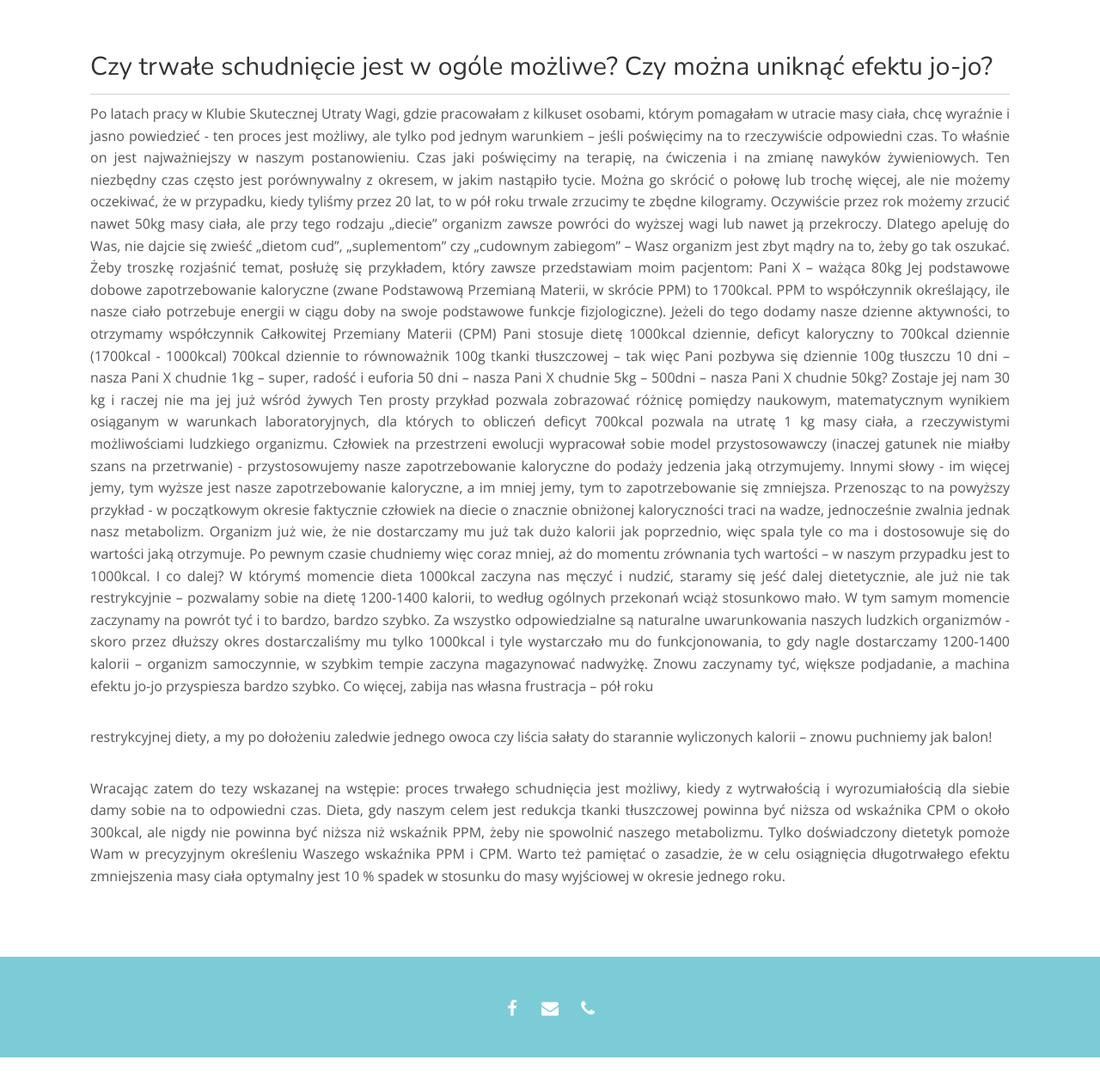
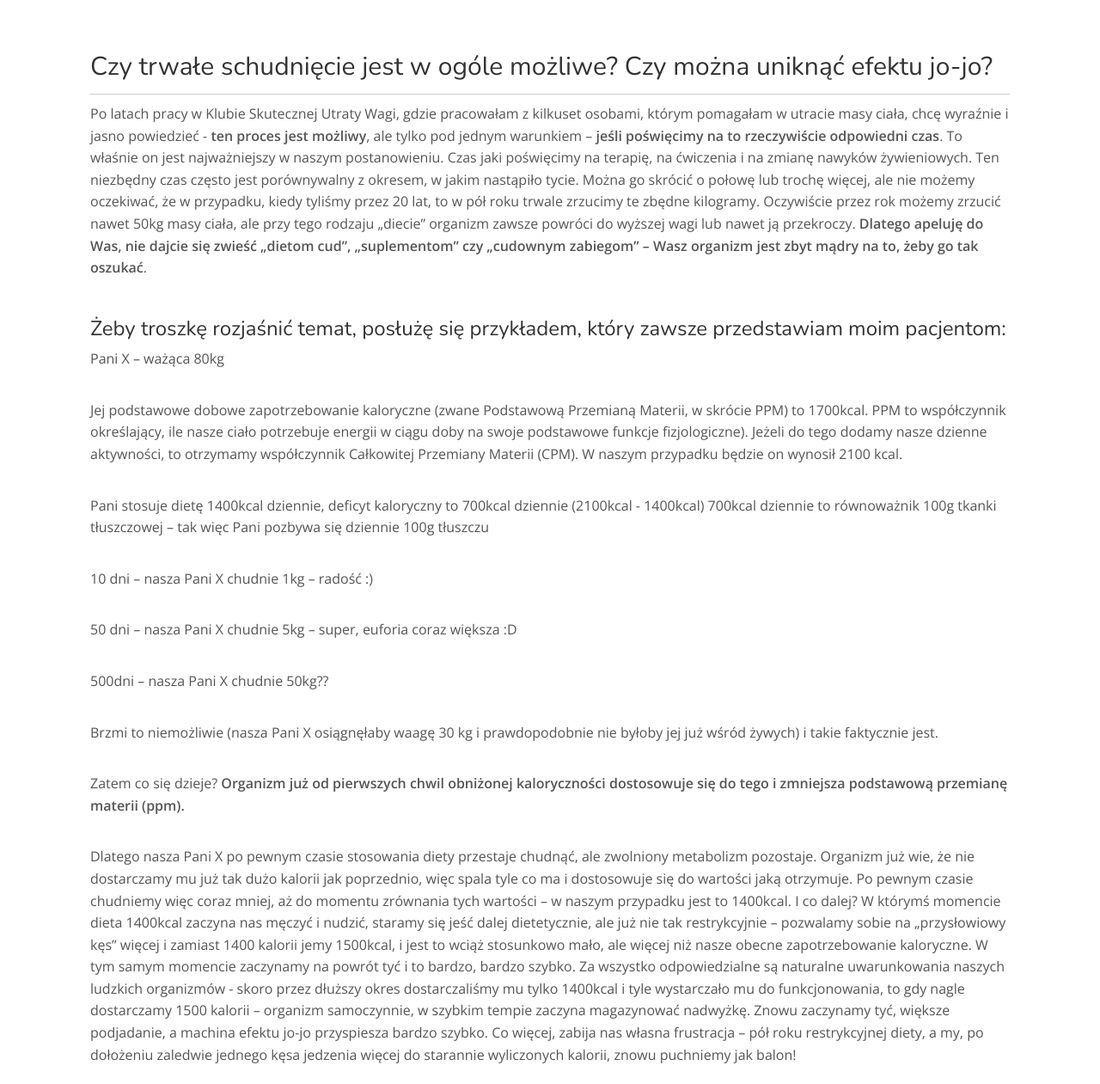
Before and after one commit to dagmarap/dagmarap.github.io, a Jekyll site: the page built from efekt-jo-jo.md, in a window 1280 px wide and 1400 px high, scrolled down 494 px. Shown: the part 139-1400 px from the top of the window at 86% size. Built offline with Jekyll 4.4.1, drawn with Linux system fonts in a browser that asks for light colours; nearby versions of some CDN libraries; our own code applies the rules of GitHub Pages for plain Markdown files; before the commit the page ends 1863 px from its top, so only the background shows below that; some of the changed text lies outside the part shown.

Commit message:
change articles content

```diff
--- a/_data/testimonials.yml
+++ b/_data/testimonials.yml
@@ -9,3 +9,23 @@
 - name: Daria J.
   description: Wspaniały, godny polecenia specjalista - indywidualnie, z zaangażowaniem i ciepłem podchodzi do każdego pacjenta, każdemu poświęca tyle czasu ile potrzeba i nie zerka co minute na zegar czy już się zakończyła "opłacona godzina". Widać dużą wiedzę i doświadczenie, które przekładają się na przebieg terapii, 100% godna polecenia
   title:
+
+- name: Radek
+  description: Jeśli próbowałeś 100 razy sam. I za każdym razem brakło siły i wiary. Może warto oddać się w dobre ręce. Ja spróbowałem! W skrocie - proponowana dieta jest ok . Jest dużo warzyw. Dieta jest z produktów dostępnych w supermarkecie - jak do tej pory nie zdążyło się tak bym za czymś niezbędnym szczególnie biegał
+  title: Z czystym sercem polecam
+
+- name: Zadowolona
+  description: Serdecznie polecam wszystkim skorzystanie z pomocy Dagmary i jej zespołu! Indywidualne podejście do każdego, nie znajdziecie drugiego takiego miejsca.
+  title: Najlepsze miejsce w Trójmieście!
+
+- name: Ania
+  description: Super atmosfera i motywacja! Odchudzanie to przyjemność, nie obowiązek! :) Polecam wszystkim niezdecydowanym :)
+  title: Super atmosfera i motywacja!
+
+- name: Yana Glushkowa
+  description: Wszystkim POLECAM. Powiem krotko pani Dagmarka ona dietetyk od Boga . NAPRAWDE wszystko pokazuje moje wyniki dwa miesiaca minus 16 kilo o to jest prosto cudo.
+  title: POLECAM
+
+- name: Dorota
+  description: Nareszcie trafiłam w dobre ręce. Nie jestem anonimową uczestniczką, Jestem ważna dla dietetyka:) Dziękuję:)
+  title: Nareszcie:)
--- a/_layouts/article.html
+++ b/_layouts/article.html
@@ -20,7 +20,7 @@
     </div>
     <div class="page__inner-wrap">
        <section class="page_content" itemprop="text">
-        <div class="container-fluid" style="text-align: justify;">
+        <div class="container-fluid">
             {{ content }}
         </div>
       </section>
--- a/efekt-jo-jo.md
+++ b/efekt-jo-jo.md
@@ -9,54 +9,72 @@ hero:
 ## Czy trwałe schudnięcie jest w ogóle możliwe? Czy można uniknąć efektu jo-jo?
 
 Po latach pracy w Klubie Skutecznej Utraty Wagi, gdzie pracowałam z kilkuset osobami, którym
-pomagałam w utracie masy ciała, chcę wyraźnie i jasno powiedzieć - ten proces jest możliwy, ale
-tylko pod jednym warunkiem – jeśli poświęcimy na to rzeczywiście odpowiedni czas. To właśnie on
+pomagałam w utracie masy ciała, chcę wyraźnie i jasno powiedzieć - **ten proces jest możliwy**, ale
+tylko pod jednym warunkiem – **jeśli poświęcimy na to rzeczywiście odpowiedni czas**. To właśnie on
 jest najważniejszy w naszym postanowieniu. Czas jaki poświęcimy na terapię, na ćwiczenia i na
 zmianę nawyków żywieniowych. Ten niezbędny czas często jest porównywalny z okresem, w jakim
 nastąpiło tycie. Można go skrócić o połowę lub trochę więcej, ale nie możemy oczekiwać, że w
 przypadku, kiedy tyliśmy przez 20 lat, to w pół roku trwale zrzucimy te zbędne kilogramy. Oczywiście przez rok możemy zrzucić nawet 50kg masy ciała, ale przy tego rodzaju „diecie” organizm zawsze
-powróci do wyższej wagi lub nawet ją przekroczy. Dlatego apeluję do Was, nie dajcie się zwieść
+powróci do wyższej wagi lub nawet ją przekroczy. **Dlatego apeluję do Was, nie dajcie się zwieść
 „dietom cud”, „suplementom” czy „cudownym zabiegom” – Wasz organizm jest zbyt mądry na to,
-żeby go tak oszukać. Żeby troszkę rozjaśnić temat, posłużę się przykładem, który zawsze
-przedstawiam moim pacjentom:
+żeby go tak oszukać**.
+
+### Żeby troszkę rozjaśnić temat, posłużę się przykładem, który zawsze przedstawiam moim pacjentom:
+
 Pani X – ważąca 80kg
+
 Jej podstawowe dobowe zapotrzebowanie kaloryczne (zwane Podstawową Przemianą Materii, w
 skrócie PPM) to 1700kcal. PPM to współczynnik określający, ile nasze ciało potrzebuje energii w ciągu
 doby na swoje podstawowe funkcje fizjologiczne). Jeżeli do tego dodamy nasze dzienne aktywności,
-to otrzymamy współczynnik Całkowitej Przemiany Materii (CPM)
-Pani stosuje dietę 1000kcal dziennie, deficyt kaloryczny to 700kcal dziennie (1700kcal - 1000kcal)
+to otrzymamy współczynnik Całkowitej Przemiany Materii (CPM). W naszym przypadku będzie on wynosił 2100 kcal.
+
+
+Pani stosuje dietę 1400kcal dziennie, deficyt kaloryczny to 700kcal dziennie (2100kcal - 1400kcal)
 700kcal dziennie to równoważnik 100g tkanki tłuszczowej – tak więc Pani pozbywa się dziennie 100g
 tłuszczu
-10 dni – nasza Pani X chudnie 1kg – super, radość i euforia
-50 dni – nasza Pani X chudnie 5kg –
-500dni – nasza Pani X chudnie 50kg? Zostaje jej nam 30 kg i raczej nie ma jej już wśród żywych
+
+10 dni – nasza Pani X chudnie 1kg – radość :)
+
+50 dni – nasza Pani X chudnie 5kg – super, euforia coraz większa :D
+
+500dni – nasza Pani X chudnie 50kg??
+
+Brzmi to niemożliwie (nasza Pani X osiągnęłaby waagę 30 kg i prawdopodobnie nie byłoby jej już wśród żywych) i takie faktycznie jest.
+
+Zatem co się dzieje? **Organizm już od pierwszych chwil obniżonej kaloryczności dostosowuje się do tego i zmniejsza podstawową przemianę materii (ppm).**
+
+Dlatego nasza Pani X po pewnym czasie stosowania diety przestaje chudnąć, ale zwolniony
+metabolizm pozostaje. Organizm już wie, że nie dostarczamy mu już tak dużo kalorii jak
+poprzednio, więc spala tyle co ma i dostosowuje się do wartości jaką otrzymuje. Po pewnym
+czasie chudniemy więc coraz mniej, aż do momentu zrównania tych wartości – w naszym
+przypadku jest to 1400kcal. I co dalej? W którymś momencie dieta 1400kcal zaczyna nas
+męczyć i nudzić, staramy się jeść dalej dietetycznie, ale już nie tak restrykcyjnie – pozwalamy
+sobie na „przysłowiowy kęs” więcej i zamiast 1400 kalorii jemy 1500kcal, i jest to wciąż
+stosunkowo mało, ale więcej niż nasze obecne zapotrzebowanie kaloryczne. W tym samym
+momencie zaczynamy na powrót tyć i to bardzo, bardzo szybko. Za wszystko odpowiedzialne
+są naturalne uwarunkowania naszych ludzkich organizmów - skoro przez dłuższy okres
+dostarczaliśmy mu tylko 1400kcal i tyle wystarczało mu do funkcjonowania, to gdy nagle
+dostarczamy 1500 kalorii – organizm samoczynnie, w szybkim tempie zaczyna magazynować
+nadwyżkę. Znowu zaczynamy tyć, większe podjadanie, a machina efektu jo-jo przyspiesza
+bardzo szybko. Co więcej, zabija nas własna frustracja – pół roku restrykcyjnej diety, a my, po
+dołożeniu zaledwie jednego kęsa jedzenia więcej do starannie wyliczonych kalorii, znowu
+puchniemy jak balon!
+
 Ten prosty przykład pozwala zobrazować różnicę pomiędzy naukowym, matematycznym wynikiem
 osiąganym w warunkach laboratoryjnych, dla których to obliczeń deficyt 700kcal pozwala na utratę 1
-kg masy ciała, a rzeczywistymi możliwościami ludzkiego organizmu. Człowiek na przestrzeni ewolucji
+kg masy ciała, a rzeczywistymi możliwościami ludzkiego organizmu.
+
+Człowiek na przestrzeni ewolucji
 wypracował sobie model przystosowawczy (inaczej gatunek nie miałby szans na przetrwanie) -
 przystosowujemy nasze zapotrzebowanie kaloryczne do podaży jedzenia jaką otrzymujemy. Innymi
 słowy - im więcej jemy, tym wyższe jest nasze zapotrzebowanie kaloryczne, a im mniej jemy, tym to
-zapotrzebowanie się zmniejsza. Przenosząc to na powyższy przykład - w początkowym okresie
-faktycznie człowiek na diecie o znacznie obniżonej kaloryczności traci na wadze, jednocześnie zwalnia
-jednak nasz metabolizm. Organizm już wie, że nie dostarczamy mu już tak dużo kalorii jak
-poprzednio, więc spala tyle co ma i dostosowuje się do wartości jaką otrzymuje. Po pewnym czasie
-chudniemy więc coraz mniej, aż do momentu zrównania tych wartości – w naszym przypadku jest to
-1000kcal. I co dalej? W którymś momencie dieta 1000kcal zaczyna nas męczyć i nudzić, staramy się
-jeść dalej dietetycznie, ale już nie tak restrykcyjnie – pozwalamy sobie na dietę 1200-1400 kalorii, to
-według ogólnych przekonań wciąż stosunkowo mało. W tym samym momencie zaczynamy na powrót
-tyć i to bardzo, bardzo szybko. Za wszystko odpowiedzialne są naturalne uwarunkowania naszych
-ludzkich organizmów - skoro przez dłuższy okres dostarczaliśmy mu tylko 1000kcal i tyle wystarczało
-mu do funkcjonowania, to gdy nagle dostarczamy 1200-1400 kalorii – organizm samoczynnie, w
-szybkim tempie zaczyna magazynować nadwyżkę. Znowu zaczynamy tyć, większe podjadanie, a
-machina efektu jo-jo przyspiesza bardzo szybko. Co więcej, zabija nas własna frustracja – pół roku
+zapotrzebowanie się zmniejsza.
 
-restrykcyjnej diety, a my po dołożeniu zaledwie jednego owoca czy liścia sałaty do starannie
-wyliczonych kalorii – znowu puchniemy jak balon!
+Wracając zatem do tezy wskazanej na wstępie: **proces trwałego schudnięcia jest możliwy**, kiedy z
+wytrwałością i wyrozumiałością dla siebie **damy sobie na to odpowiedni czas**. Dieta, gdy naszym
+celem jest redukcja tkanki tłuszczowej powinna być niższa od wskaźnika CPM o około 300kcal, ale
+nigdy **nie powinna być niższa niż wskaźnik PPM, żeby nie spowolnić naszego metabolizmu.**
 
-Wracając zatem do tezy wskazanej na wstępie: proces trwałego schudnięcia jest możliwy, kiedy z
-wytrwałością i wyrozumiałością dla siebie damy sobie na to odpowiedni czas. Dieta, gdy naszym
-celem jest redukcja tkanki tłuszczowej powinna być niższa od wskaźnika CPM o około 300kcal, ale
-nigdy nie powinna być niższa niż wskaźnik PPM, żeby nie spowolnić naszego metabolizmu. Tylko
-doświadczony dietetyk pomoże Wam w precyzyjnym określeniu Waszego wskaźnika PPM i CPM.
+**Tylko doświadczony dietetyk pomoże Wam w precyzyjnym określeniu Waszego wskaźnika PPM i CPM.**
 Warto też pamiętać o zasadzie, że w celu osiągnięcia długotrwałego efektu zmniejszenia masy ciała
 optymalny jest 10 % spadek w stosunku do masy wyjściowej w okresie jednego roku.
```
Also changed, not shown: praca-psychodietetyka.md (+10 -6 lines), zaburzenia-odzywiania.md (+8 -5 lines), img/lody.jpg (added), img/lody2.jpg (added), img/warzywa.jpg (added).
